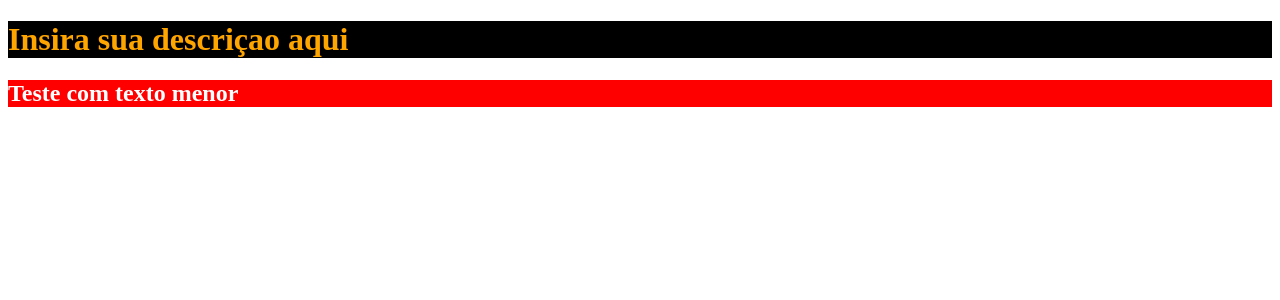
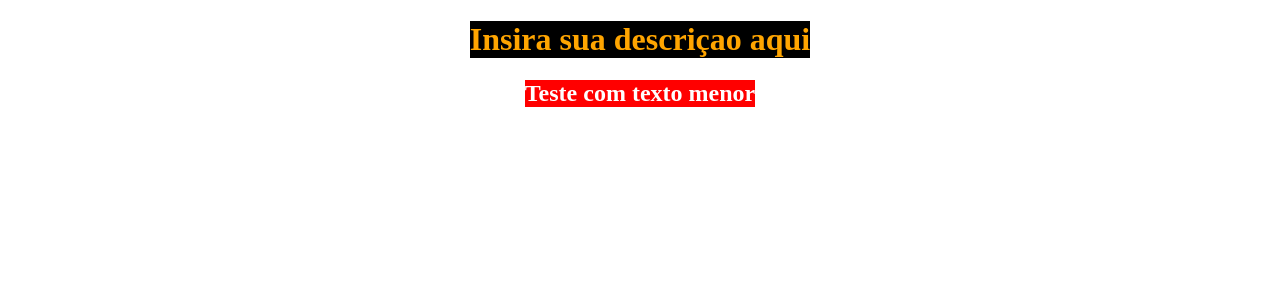
Before and after one commit to ks-12345/Segundo-Semestre, a PHP site: page /Aula05.html in a window 1280 px wide. Shown: the top 300 px of the page. Run offline with PHP 8.4, Linux system fonts and the light colour scheme.

Commit message:
28-08-25

```diff
--- a/Quinta-feira - Bruno/HTML/Aula 04/Aula05.html
+++ b/Quinta-feira - Bruno/HTML/Aula 04/Aula05.html
@@ -3,7 +3,7 @@
 <head>
     <meta charset="UTF-8">
     <meta name="viewport" content="width=device-width, initial-scale=1.0">
-    <!-- <link rel="stylesheet" href="style.css"> -->
+    <link rel="stylesheet" href="style.css">
     <title>Document</title>
 </head>
 <body>
--- a/Quinta-feira - Bruno/HTML/Aula 04/style.css
+++ b/Quinta-feira - Bruno/HTML/Aula 04/style.css
@@ -2,8 +2,10 @@
         h1 {
             color: purple;
             background-color: green;
+            justify-self: center;
         }
         h2 {
             color: magenta;
             background-color: blue;
+            justify-self: center;
         }
```
